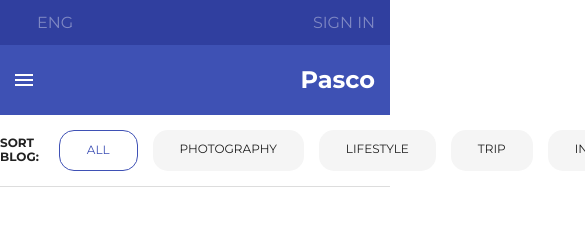
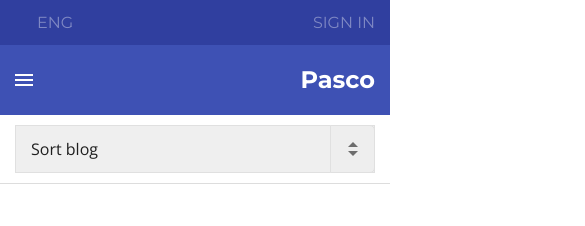
Before and after one commit to v4to/pasco-template, a website: page src/index.html in a window 390 px wide. Shown: the top 226 px of the page, 585 px wide, since content can reach past the window. Drawn offline with nearby package versions, Linux system fonts and the light colour scheme; files that its build step writes are made by us from their sources.

Commit message:
Finished filters block mobile version

```diff
--- a/src/index.html
+++ b/src/index.html
@@ -225,7 +225,16 @@
                     <li class = "filter-list__item">Trip</li>
                     <li class = "filter-list__item"> Inspiration</li>
                 </ul>
+                <div class = "filter-list-mobile">
+                    <select class = "filter-list-mobile__select" name = "filter">
+                        <option>Sort blog</option>
+                        <option>All</option>
+                        <option>Photography</option>
+                    </select>
+                    <div class = "filter-list-mobile__controls"></div>
+                </div>
             </div>
+
         </div>
         <main class = "page-content">
             <div class = "page-content__wrapper">
--- /dev/null
+++ b/src/sass/blocks/filter-list-mobile.scss
@@ -0,0 +1,60 @@
+.filter-list-mobile {
+  display: none;
+}
+
+@include bMobile {
+
+  .filter-list-mobile {
+    display:  block;
+    width:    100%;
+    position: relative;
+  }
+
+  .filter-list-mobile__select {
+    border:             1px solid #e0e0e0;
+    padding:            5px 15px;
+    padding-right:      45px;
+    font-size:          16px;
+    -webkit-appearance: none;
+    width:              100%;
+    @include openSansRegular;
+    color:              $text;
+    line-height:        36px;
+  }
+
+  .filter-list-mobile__controls {
+    content:          '';
+    display:          block;
+    position:         absolute;
+    width:            45px;
+    height:           48px;
+    border-radius:    0 5px 5px 0;
+    top:              0;
+    right:            0;
+    border:           1px solid #e0e0e0;
+    pointer-events:   none;
+
+    background-color: #eeeeee;
+
+    &::after,
+    &::before {
+      content:      '';
+      display:      inline-block;
+      position:     absolute;
+      border:       5px solid #6d6d6d;
+      border-right: 5px solid transparent;
+      border-top:   5px solid transparent;
+      border-left:  5px solid transparent;
+      left:         17px;
+    }
+
+    &::before {
+      top: 11px;
+    }
+
+    &::after {
+      bottom:    11px;
+      transform: rotate(180deg);
+    }
+  }
+}
--- /dev/null
+++ b/src/sass/blocks/filter-list.scss
@@ -0,0 +1,29 @@
+.filter-list {
+  display:   flex;
+  flex-wrap: wrap;
+}
+
+.filter-list__item {
+  padding:          12px 27px;
+  background-color: #f5f5f5;
+  border-radius:    15px;
+  cursor:           pointer;
+  font-size:        12px;
+  @include montserratRegular;
+
+  &--active {
+    background-color: white;
+    border:           1px solid $blue;
+    color:            $blue;
+  }
+}
+
+.filter-list__item + .filter-list__item {
+  margin-left: 15px;
+}
+
+@include bMobile {
+  .filter-list {
+    display: none;
+  }
+}
--- a/src/sass/blocks/filters.scss
+++ b/src/sass/blocks/filters.scss
@@ -18,25 +18,16 @@
   margin-left: 20px;
 }
 
-.filter-list {
-  display: flex;
-}
+@include bTabletPortrait {
+  .filters {
+    padding-right: 15px;
+    padding-left:  15px;
+  }
 
-.filter-list__item {
-  padding:          12px 27px;
-  background-color: #f5f5f5;
-  border-radius:    15px;
-  cursor:           pointer;
-  font-size:        12px;
-  @include montserratRegular;
-
-  &--active {
-    background-color: white;
-    border: 1px solid $blue;
-    color: $blue;
+  .filters__wrapper {
+    font-size:      0;
+    padding-top:    10px;
+    padding-bottom: 10px;
+    position:       relative;
   }
 }
-
-.filter-list__item + .filter-list__item {
-  margin-left: 15px;
-}
--- a/src/sass/style.scss
+++ b/src/sass/style.scss
@@ -18,3 +18,5 @@
 @import "blocks/shop-list";
 @import "blocks/button";
 @import "blocks/filters";
+@import "blocks/filter-list";
+@import "blocks/filter-list-mobile";
```
